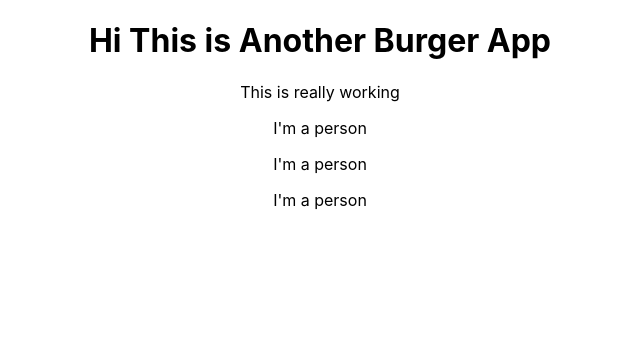
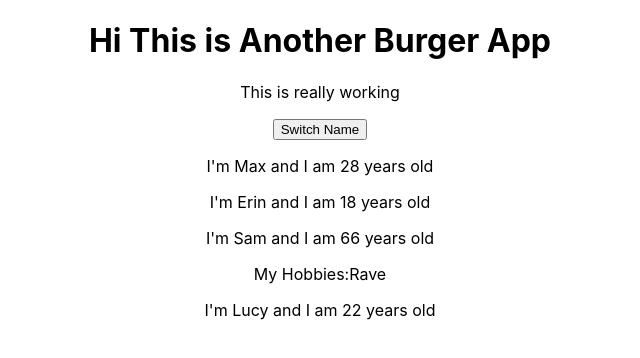
Before and after one commit to erinh816/maxBurger, a React (Create React App) app in the folder max-burger/: page / in a window 1280 px wide. Shown: the top 358 px of the page, without its empty margins (320-960 px from the left). Built offline with nearby package versions, Linux system fonts and the light colour scheme.

Commit message:
starting state

```diff
--- a/max-burger/src/App.js
+++ b/max-burger/src/App.js
@@ -1,17 +1,42 @@
 import React, { Component } from 'react';
 import './App.css';
-import IcanbeAnything from './Person/Person';
+import CanbeAnything from './Person/Person';
 // the Person after import can be anything
 
 class App extends Component {
+  //state is an object
+  state = {
+    ppl: [
+      { name: 'Max', age: 28 },
+      { name: 'Erin', age: 18 },
+      { name: 'Sam', age: 66 }
+    ]
+  }
+
+  switchNameHandler = () => {
+    // console.log('was clicked');
+    //DON"T DO THIS this.state.ppl[0].name = 'Minimum';
+    this.setState({
+      ppl: [
+        { name: 'Minimum', age: 28 },
+        { name: 'Erin', age: 18 },
+        { name: 'Sam', age: 1000000 }
+      ]
+    });
+  }
+
   render() {
     return (
       <div className="App">
         <h1> Hi This is Another Burger App </h1>
         <p> This is really working </p>
-        <IcanbeAnything />
-        <IcanbeAnything />
-        <IcanbeAnything />
+        <button onClick={this.switchNameHandler}>Switch Name</button>
+        <CanbeAnything name={this.state.ppl[0].name} age={this.state.ppl[0].age} />
+        {/* this refers to class App */}
+        <CanbeAnything name={this.state.ppl[1].name} age={this.state.ppl[1].age} />
+        <CanbeAnything name={this.state.ppl[2].name} age={this.state.ppl[2].age}>My Hobbies:Rave</CanbeAnything>
+        {/* down is an example of hard coded one without using state */}
+        <CanbeAnything name="Lucy" age="22" />
       </div>
     );
   }
--- a/max-burger/src/Person/Person.js
+++ b/max-burger/src/Person/Person.js
@@ -1,8 +1,13 @@
 import React from 'react';
 
 
-const person = () => {
-    return <p>I'm a person</p>
+const person = (props) => {
+    return (
+        <div>
+            <p>I'm {props.name} and I am {props.age} years old</p>
+            <p>{props.children}</p>
+        </div>
+    )
 };
 
 export default person;
```
